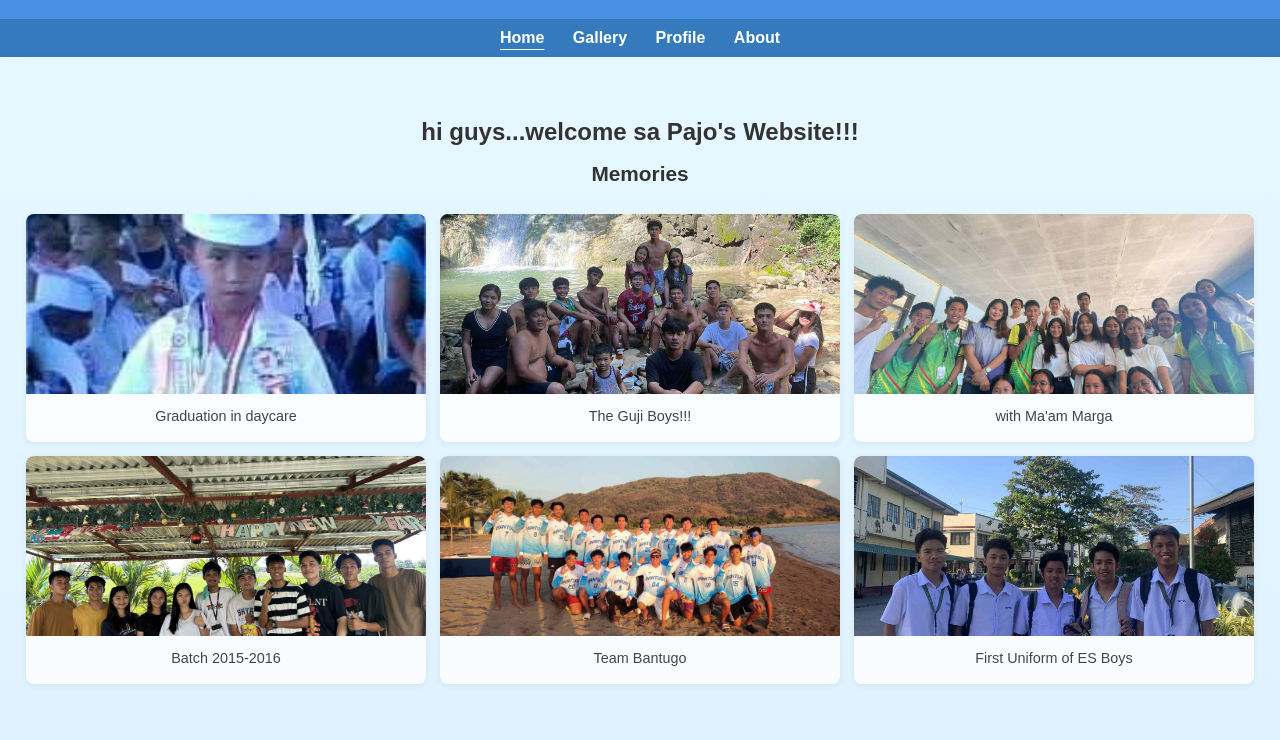
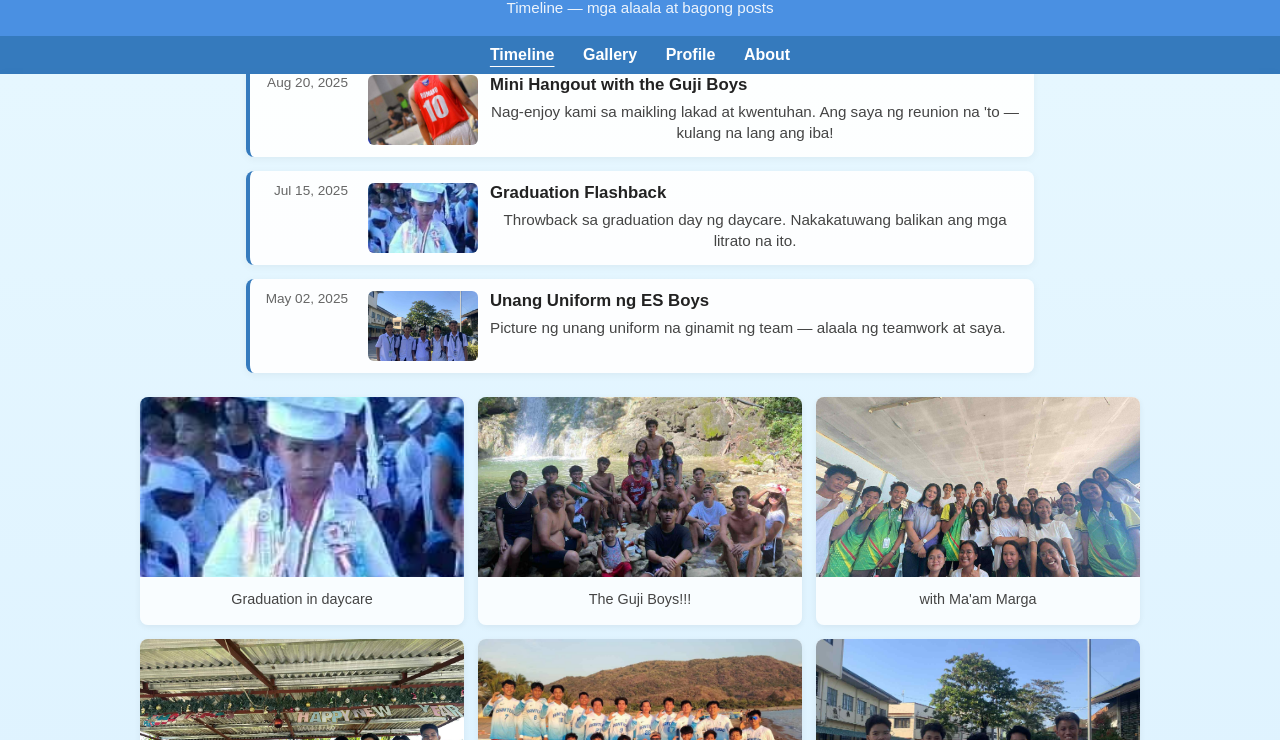
Before and after one commit to Itsmepajo/Itsmepajo, a plain HTML site: page index.html in a window 1280 px wide. Shown: the part 60-800 px from the top of the page. Drawn offline with Linux system fonts and the light colour scheme.

Commit message:
Update index.html

```diff
--- a/index.html
+++ b/index.html
@@ -3,7 +3,7 @@
 <head>
 <meta charset="UTF-8" />
 <meta name="viewport" content="width=device-width, initial-scale=1.0"/>
-<title>Pajo blog</title>
+<title>Pajo's Blog</title>
 <style>
   * { box-sizing: border-box; margin:0; padding:0; }
   html, body {
@@ -73,12 +73,60 @@
   #profile { background: linear-gradient(180deg, #fff7ec, #fff1dd); }
   #gallery { background: linear-gradient(180deg, #f0fff7, #e6ffee); }
 
+  /* Timeline */
+  .timeline {
+    width: 100%;
+    max-width: 800px;
+    margin-top: 12px;
+    display: flex;
+    flex-direction: column;
+    gap: 14px;
+    padding: 6px;
+  }
+  .timeline-item {
+    background: rgba(255,255,255,0.9);
+    border-left: 4px solid #357ABD;
+    border-radius: 8px;
+    padding: 12px 14px;
+    box-shadow: 0 2px 8px rgba(0,0,0,0.05);
+    display: flex;
+    gap:12px;
+    align-items: flex-start;
+  }
+  .timeline-date {
+    min-width: 84px;
+    font-size: 0.85rem;
+    color: #666;
+    text-align: right;
+    margin-right:8px;
+  }
+  .timeline-content h3 {
+    margin-bottom:6px;
+    font-size:1.05rem;
+    color:#222;
+  }
+  .timeline-content p {
+    font-size:0.95rem;
+    color:#444;
+    line-height:1.4;
+  }
+  .timeline-thumb {
+    width:110px;
+    height:70px;
+    overflow:hidden;
+    border-radius:6px;
+    flex-shrink:0;
+    object-fit:cover;
+  }
+
   /* Gallery */
   .gallery {
     display: grid;
     grid-template-columns: repeat(3,1fr);
     gap:14px;
     margin-top:14px;
+    width:100%;
+    max-width:1000px;
   }
   @media (max-width:1024px){.gallery{grid-template-columns:repeat(2,1fr);} }
   @media (max-width:720px){.gallery{grid-template-columns:1fr;} }
@@ -102,32 +150,64 @@
   .photo-card .desc{font-size:0.9rem;color:#444; padding:10px 12px 8px;}
 
   .section h2{margin-bottom:10px;}
-  .section p{max-width:600px; text-align:center;}
+  .section p{max-width:800px; text-align:center;}
 </style>
 </head>
 <body>
 
 <header>
-  <h1> Pajo's Website</h1>
+  <h1> Pajo's Blog</h1>
+  <p style="margin-top:6px;">Timeline — mga alaala at bagong posts</p>
 </header>
 
 <nav>
-  <a data-target="home" class="nav-active">Home</a>
+  <a data-target="home" class="nav-active">Timeline</a>
   <a data-target="gallery">Gallery</a>
   <a data-target="profile">Profile</a>
   <a data-target="about">About</a>
 </nav>
 
 <main>
-  <!-- HOME -->
+  <!-- HOME / TIMELINE -->
   <section id="home" class="section active">
-    <h2>hi guys...welcome sa Pajo's Website!!!</h2>
-    <p style="margin:6px 0 14px; font-size:1.3rem; font-weight:bold; text-align:center; max-width:600px;">
-      Memories
+    <h2>Pajo's Blog — Timeline</h2>
+    <p style="margin:6px 0 14px; font-size:1rem; text-align:center; max-width:800px;">
+      Dito makikita ang mga huling pangyayari, photo-captures, at mini posts. Click ang image para lumaki.
     </p>
 
-    <!-- Featured Gallery -->
-    <div class="gallery">
+    <div class="timeline">
+      <div class="timeline-item">
+        <div class="timeline-date">Aug 20, 2025</div>
+        <img class="timeline-thumb" src="images/photo16.jpg" alt="Thumb 1">
+        <div class="timeline-content">
+          <h3>Mini Hangout with the Guji Boys</h3>
+          <p>Nag-enjoy kami sa maikling lakad at kwentuhan. Ang saya ng reunion na 'to — kulang na lang ang iba!</p>
+        </div>
+      </div>
+
+      <div class="timeline-item">
+        <div class="timeline-date">Jul 15, 2025</div>
+        <img class="timeline-thumb" src="images/photo7.jpg" alt="Thumb 2">
+        <div class="timeline-content">
+          <h3>Graduation Flashback</h3>
+          <p>Throwback sa graduation day ng daycare. Nakakatuwang balikan ang mga litrato na ito.</p>
+        </div>
+      </div>
+
+      <div class="timeline-item">
+        <div class="timeline-date">May 02, 2025</div>
+        <img class="timeline-thumb" src="images/photo11.jpg" alt="Thumb 3">
+        <div class="timeline-content">
+          <h3>Unang Uniform ng ES Boys</h3>
+          <p>Picture ng unang uniform na ginamit ng team — alaala ng teamwork at saya.</p>
+        </div>
+      </div>
+
+      <!-- sample — pwede mong dagdagan dito -->
+    </div>
+
+    <!-- Featured Gallery (kept for timeline view) -->
+    <div class="gallery" style="margin-top:18px;">
       <div class="photo-card">
         <img src="images/photo7.jpg" alt="Graduation">
         <div class="desc">Graduation in daycare</div>
@@ -145,11 +225,11 @@
         <div class="desc">Batch 2015-2016</div>
       </div>
       <div class="photo-card">
-        <img src="images/photo6.jpg" alt="Beach">
+        <img src="images/photo6.jpg" alt="Team">
         <div class="desc">Team Bantugo</div>
       </div>
       <div class="photo-card">
-        <img src="images/photo11.jpg" alt="Beach">
+        <img src="images/photo11.jpg" alt="Uniform">
         <div class="desc">First Uniform of ES Boys</div>
       </div>
     </div>
@@ -157,10 +237,10 @@
 
   <!-- ABOUT -->
   <section id="about" class="section">
-    <h2></h2>
+    <h2>About</h2>
     <p style="margin:6px 0 14px; font-size:1rem; text-align:center; max-width:600px;">
-      Hi! I’m <strong>Romano Joshua Giro C.</strong> , the creator of this system. I’m an IS Student who Learning how to create a basic website,
-      I built this site to practice my skills, and inspire others who want to learn programming.
+      Hi! I’m <strong>Romano Joshua Giro C.</strong>, the creator of this system. I’m an IS Student who is learning how to create a basic website.
+      I built this site to practice my skills and inspire others who want to learn programming.
     </p>
     <p style="margin:6px 0 14px; font-size:1rem; text-align:center; max-width:600px;">
       For inquiries or collaboration, feel free to message me:
@@ -170,7 +250,7 @@
 
  <!-- PROFILE -->
 <section id="profile" class="section">
-  <h2></h2>
+  <h2>Profile</h2>
   <div style="display:flex; flex-direction:column; align-items:center; gap:16px;">
     <!-- Avatar -->
     <div style="width:140px; height:140px; border-radius:50%; overflow:hidden; background:linear-gradient(135deg,#dfeefc,#f3e8ff); display:flex; justify-content:center; align-items:center; box-shadow:0 4px 14px rgba(53,122,189,0.08);">
@@ -194,14 +274,14 @@
       <dd style="margin-left:0; color:#555; margin-bottom:6px;">09915725285</dd>
 
       <dt style="font-weight:bold; color:#222; margin-top:8px;">Hobbies</dt>
-      <dd style="margin-left:0; color:#555; margin-bottom:6px;">Playing Basketball,Playing Online Games,Listening Music and Etc.</dd>
+      <dd style="margin-left:0; color:#555; margin-bottom:6px;">Playing Basketball, Playing Online Games, Listening Music, etc.</dd>
     </dl>
   </div>
 </section>
 
   <!-- GALLERY -->
   <section id="gallery" class="section">
-    <h2></h2>
+    <h2>Gallery</h2>
     <div class="gallery">
       <div class="photo-card">
         <img src="images/photo16.jpg" alt="Photo 1">
@@ -251,8 +331,8 @@ links.forEach(link => {
   });
 });
 
-// Click-to-enlarge gallery images
-const galleryImages = document.querySelectorAll(".photo-card img");
+// Click-to-enlarge gallery images & timeline thumbs
+const galleryImages = document.querySelectorAll(".photo-card img, .timeline-thumb");
 galleryImages.forEach(img=>{
   img.addEventListener("click", ()=>{
     const modal = document.createElement("div");
```
